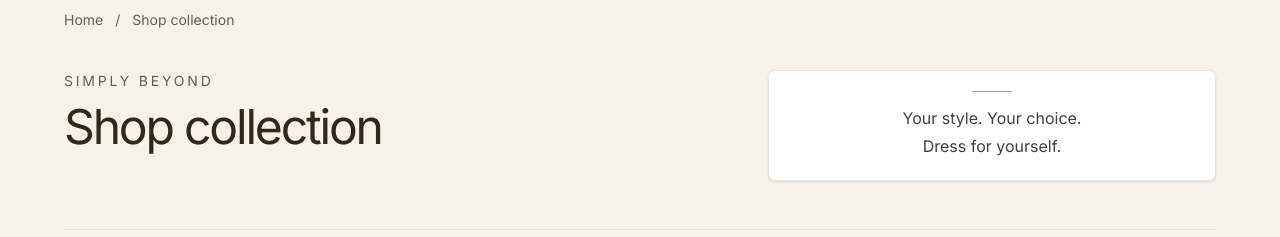
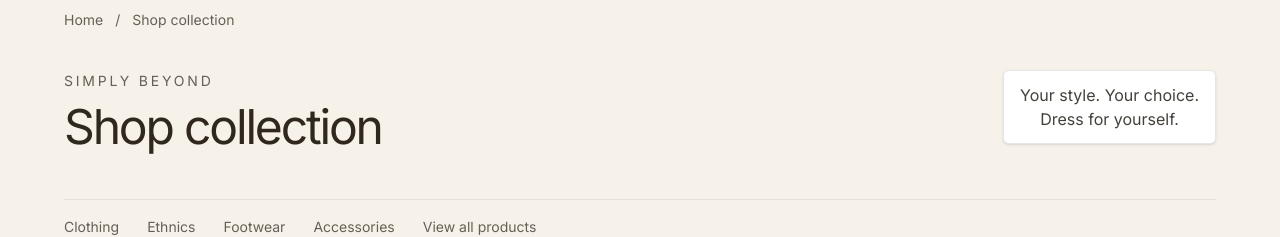
Before and after one commit to samPr01/CrownHouse, a Next.js app: page /shop in a window 1280 px wide. Shown: the part 192-429 px from the top of the page. Built offline with nearby package versions, Linux system fonts and the light colour scheme; no server answers; the database is empty.

Commit message:
Make homepage and shop message boxes fit their content

```diff
--- a/components/brand-message.tsx
+++ b/components/brand-message.tsx
@@ -2,12 +2,8 @@ import type { ReactNode } from "react"
 
 export default function BrandMessage({ children }: { children: ReactNode }) {
   return (
-    <div className="w-full max-w-md rounded-2xl border border-stone-200 bg-card px-6 py-5 text-center shadow-sm motion-safe:animate-[brand-message-in_700ms_ease-out_both]">
-      <span
-        aria-hidden="true"
-        className="mx-auto mb-3 block h-px w-10 bg-stone-400"
-      />
-      <p className="text-base leading-7 text-stone-700">{children}</p>
+    <div className="w-fit max-w-sm rounded-xl border border-stone-200 bg-card px-4 py-3 text-center shadow-sm motion-safe:animate-[brand-message-in_700ms_ease-out_both]">
+      <p className="text-base leading-6 text-stone-700">{children}</p>
     </div>
   )
 }
```
